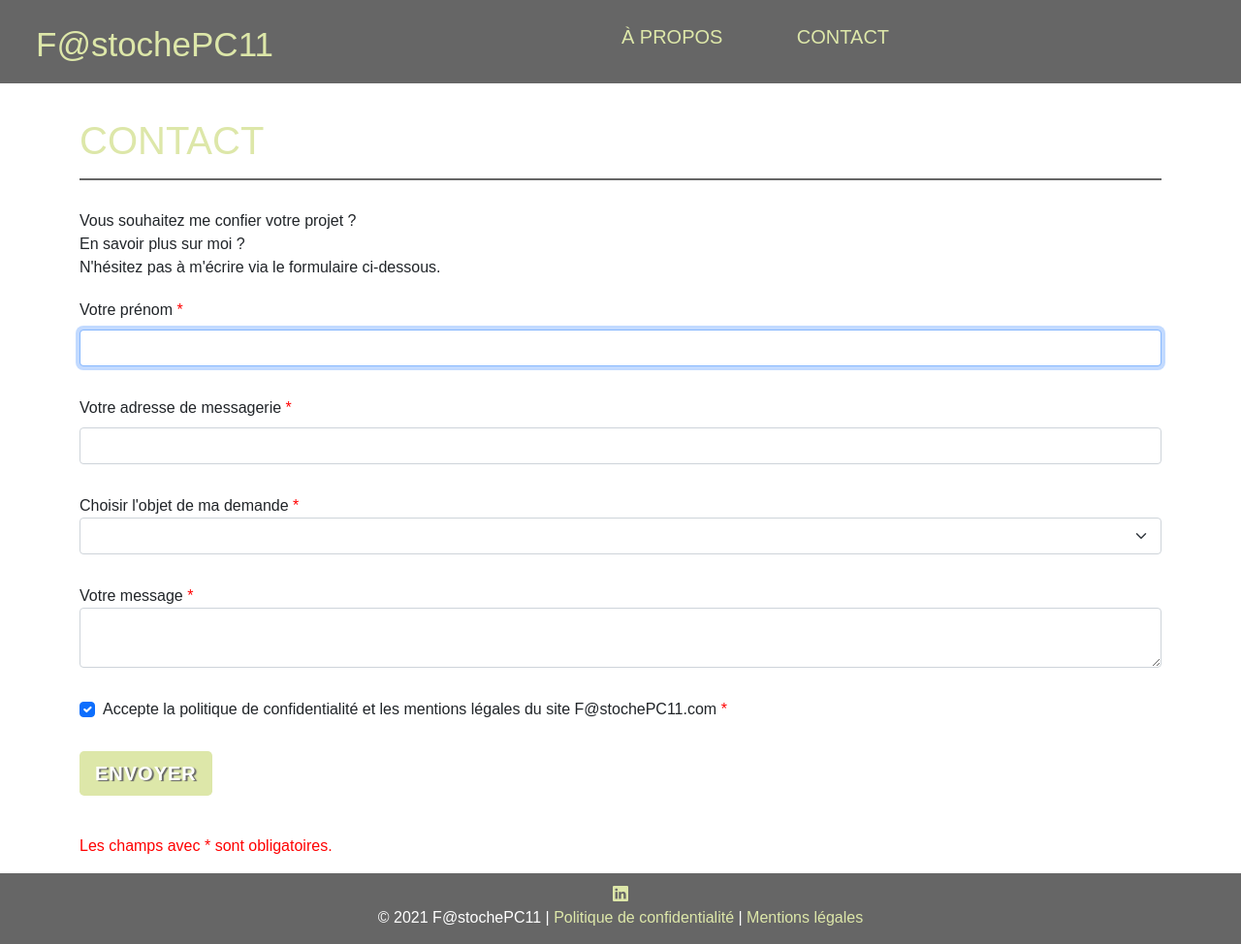
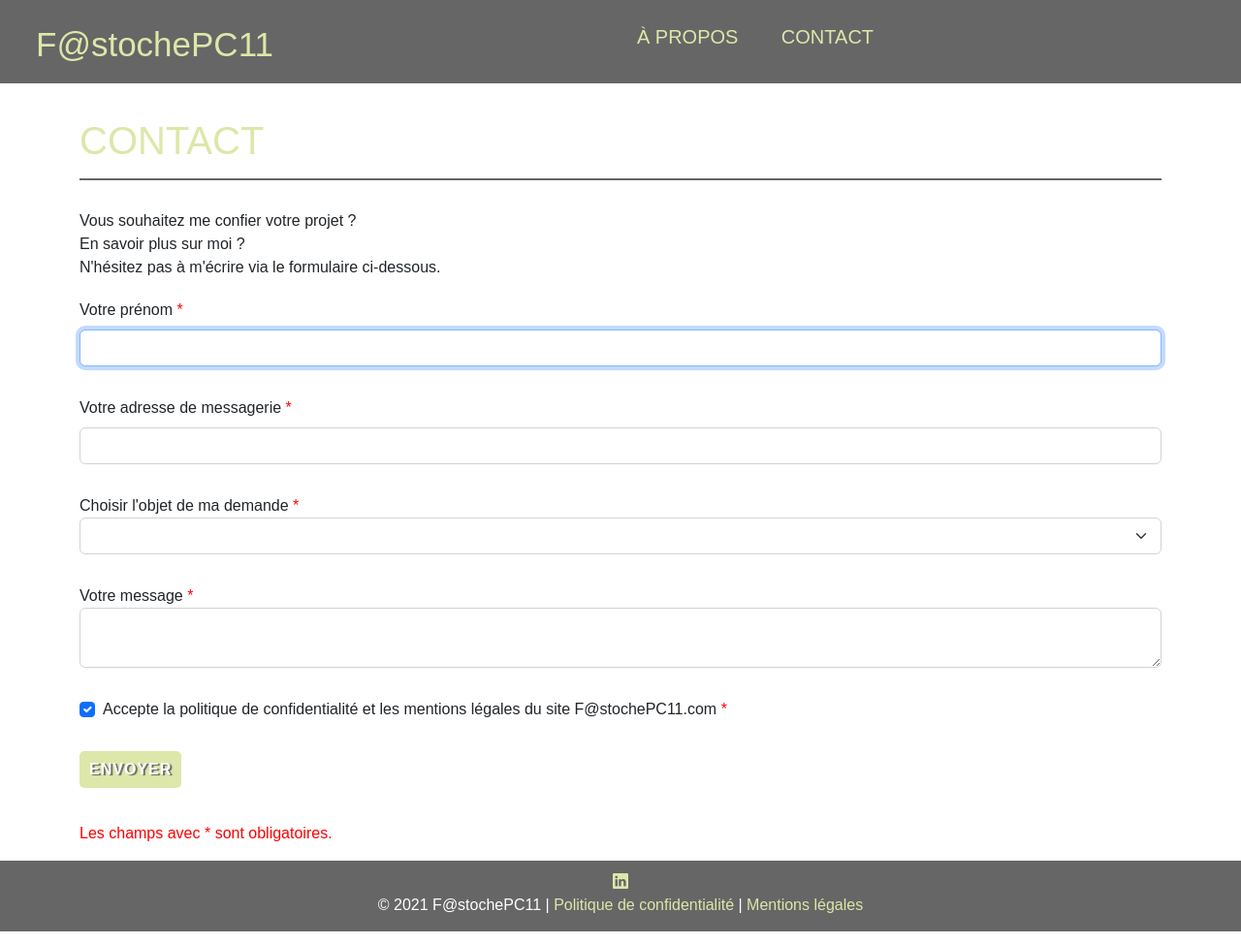
Before and after one commit to evrard-virginie/FastochePC11, a PHP site: page /contact.html in a window 1280 px wide. Shown: the whole page at 97% size. Run offline with PHP 8.4, Linux system fonts and the light colour scheme; some libraries are stand-ins or nearby versions.

Commit message:
MAJ Bootstrap, CSS bouton page contact

```diff
--- a/a_propos.html
+++ b/a_propos.html
@@ -12,9 +12,9 @@
         <title>FastochePC11 - A&#768; Propos</title>
 
         <!--Bootstrap CSS-->
-        <link href="https://cdn.jsdelivr.net/npm/bootstrap@5.1.3/dist/css/bootstrap.min.css" rel="stylesheet" integrity="sha384-1BmE4kWBq78iYhFldvKuhfTAU6auU8tT94WrHftjDbrCEXSU1oBoqyl2QvZ6jIW3" crossorigin="anonymous">
+        <link href="https://cdn.jsdelivr.net/npm/bootstrap@5.2.0-beta1/dist/css/bootstrap.min.css" rel="stylesheet" integrity="sha384-0evHe/X+R7YkIZDRvuzKMRqM+OrBnVFBL6DOitfPri4tjfHxaWutUpFmBp4vmVor" crossorigin="anonymous">
         <!--Bootstrap Icon-->
-        <link rel="stylesheet" href="https://cdn.jsdelivr.net/npm/bootstrap-icons@1.8.1/font/bootstrap-icons.css">
+        <link rel="stylesheet" href="https://cdn.jsdelivr.net/npm/bootstrap-icons@1.8.3/font/bootstrap-icons.css">
         <!--CSS-->
         <link rel="stylesheet" type="text/css" media="screen" href="style.css" >
     </head>
@@ -59,6 +59,6 @@
         </footer>
 
         <!-- Bootstrap JavaScript Bundle with Popper -->
-        <script src="https://cdn.jsdelivr.net/npm/bootstrap@5.1.3/dist/js/bootstrap.bundle.min.js" integrity="sha384-ka7Sk0Gln4gmtz2MlQnikT1wXgYsOg+OMhuP+IlRH9sENBO0LRn5q+8nbTov4+1p" crossorigin="anonymous"></script>
+        <script src="https://cdn.jsdelivr.net/npm/bootstrap@5.2.0-beta1/dist/js/bootstrap.bundle.min.js" integrity="sha384-pprn3073KE6tl6bjs2QrFaJGz5/SUsLqktiwsUTF55Jfv3qYSDhgCecCxMW52nD2" crossorigin="anonymous"></script>
     </body>
 </html>
--- a/contact.html
+++ b/contact.html
@@ -13,9 +13,9 @@
         <title>FastochePC11 - Contact</title>
 
         <!--Bootstrap CSS-->
-        <link href="https://cdn.jsdelivr.net/npm/bootstrap@5.1.3/dist/css/bootstrap.min.css" rel="stylesheet" integrity="sha384-1BmE4kWBq78iYhFldvKuhfTAU6auU8tT94WrHftjDbrCEXSU1oBoqyl2QvZ6jIW3" crossorigin="anonymous">
+        <link href="https://cdn.jsdelivr.net/npm/bootstrap@5.2.0-beta1/dist/css/bootstrap.min.css" rel="stylesheet" integrity="sha384-0evHe/X+R7YkIZDRvuzKMRqM+OrBnVFBL6DOitfPri4tjfHxaWutUpFmBp4vmVor" crossorigin="anonymous">
         <!--Bootstrap Icon-->
-        <link rel="stylesheet" href="https://cdn.jsdelivr.net/npm/bootstrap-icons@1.8.1/font/bootstrap-icons.css">
+        <link rel="stylesheet" href="https://cdn.jsdelivr.net/npm/bootstrap-icons@1.8.3/font/bootstrap-icons.css">
         <!--CSS-->
         <link rel="stylesheet" type="text/css" media="screen" href="style.css" >
         <!--JSON-->
@@ -113,6 +113,6 @@
         </footer>
 
         <!--Bootstrap Bundle avec Popper-->
-        <script src="https://cdn.jsdelivr.net/npm/bootstrap@5.1.3/dist/js/bootstrap.bundle.min.js" integrity="sha384-ka7Sk0Gln4gmtz2MlQnikT1wXgYsOg+OMhuP+IlRH9sENBO0LRn5q+8nbTov4+1p" crossorigin="anonymous"></script>
+        <script src="https://cdn.jsdelivr.net/npm/bootstrap@5.2.0-beta1/dist/js/bootstrap.bundle.min.js" integrity="sha384-pprn3073KE6tl6bjs2QrFaJGz5/SUsLqktiwsUTF55Jfv3qYSDhgCecCxMW52nD2" crossorigin="anonymous"></script>
     </body>
 </html>
--- a/index.html
+++ b/index.html
@@ -12,9 +12,9 @@
         <title>F@stochePC11 - Accueil</title>
 
         <!--Bootstrap CSS-->
-        <link href="https://cdn.jsdelivr.net/npm/bootstrap@5.1.3/dist/css/bootstrap.min.css" rel="stylesheet" integrity="sha384-1BmE4kWBq78iYhFldvKuhfTAU6auU8tT94WrHftjDbrCEXSU1oBoqyl2QvZ6jIW3" crossorigin="anonymous">
+        <link href="https://cdn.jsdelivr.net/npm/bootstrap@5.2.0-beta1/dist/css/bootstrap.min.css" rel="stylesheet" integrity="sha384-0evHe/X+R7YkIZDRvuzKMRqM+OrBnVFBL6DOitfPri4tjfHxaWutUpFmBp4vmVor" crossorigin="anonymous">
         <!--Bootstrap Icon-->
-        <link rel="stylesheet" href="https://cdn.jsdelivr.net/npm/bootstrap-icons@1.8.1/font/bootstrap-icons.css">
+        <link rel="stylesheet" href="https://cdn.jsdelivr.net/npm/bootstrap-icons@1.8.3/font/bootstrap-icons.css">
         <!--CSS-->
         <link rel="stylesheet" type="text/css" media="screen" href="style.css" >
     </head>
@@ -97,6 +97,6 @@
         </footer>
 
         <!--Bootstrap Bundle avec Popper-->
-        <script src="https://cdn.jsdelivr.net/npm/bootstrap@5.1.3/dist/js/bootstrap.bundle.min.js" integrity="sha384-ka7Sk0Gln4gmtz2MlQnikT1wXgYsOg+OMhuP+IlRH9sENBO0LRn5q+8nbTov4+1p" crossorigin="anonymous"></script>
+        <script src="https://cdn.jsdelivr.net/npm/bootstrap@5.2.0-beta1/dist/js/bootstrap.bundle.min.js" integrity="sha384-pprn3073KE6tl6bjs2QrFaJGz5/SUsLqktiwsUTF55Jfv3qYSDhgCecCxMW52nD2" crossorigin="anonymous"></script>
     </body>
 </html>
--- a/politique_confidentialite.html
+++ b/politique_confidentialite.html
@@ -12,9 +12,9 @@
         <title>FastochePC11 - Politique de confidentialité</title>
 
         <!--Bootstrap CSS-->
-        <link href="https://cdn.jsdelivr.net/npm/bootstrap@5.1.3/dist/css/bootstrap.min.css" rel="stylesheet" integrity="sha384-1BmE4kWBq78iYhFldvKuhfTAU6auU8tT94WrHftjDbrCEXSU1oBoqyl2QvZ6jIW3" crossorigin="anonymous">
+        <link href="https://cdn.jsdelivr.net/npm/bootstrap@5.2.0-beta1/dist/css/bootstrap.min.css" rel="stylesheet" integrity="sha384-0evHe/X+R7YkIZDRvuzKMRqM+OrBnVFBL6DOitfPri4tjfHxaWutUpFmBp4vmVor" crossorigin="anonymous">
         <!--Bootstrap Icon-->
-        <link rel="stylesheet" href="https://cdn.jsdelivr.net/npm/bootstrap-icons@1.8.1/font/bootstrap-icons.css">
+        <link rel="stylesheet" href="https://cdn.jsdelivr.net/npm/bootstrap-icons@1.8.3/font/bootstrap-icons.css">
         <!--CSS-->
         <link rel="stylesheet" type="text/css" media="screen" href="style.css" >
     </head>
@@ -112,6 +112,6 @@
         </footer>
 
         <!--Bootstrap Bundle avec Popper-->
-        <script src="https://cdn.jsdelivr.net/npm/bootstrap@5.1.3/dist/js/bootstrap.bundle.min.js" integrity="sha384-ka7Sk0Gln4gmtz2MlQnikT1wXgYsOg+OMhuP+IlRH9sENBO0LRn5q+8nbTov4+1p" crossorigin="anonymous"></script>
+        <script src="https://cdn.jsdelivr.net/npm/bootstrap@5.2.0-beta1/dist/js/bootstrap.bundle.min.js" integrity="sha384-pprn3073KE6tl6bjs2QrFaJGz5/SUsLqktiwsUTF55Jfv3qYSDhgCecCxMW52nD2" crossorigin="anonymous"></script>
     </body>
 </html>
--- a/style.css
+++ b/style.css
@@ -159,13 +159,15 @@ figcaption {
 }
 /* Bouton envoyer */
 .btn-contact {
-    margin-bottom: 40px;
+    margin-bottom: 35px;
     color: #fff;
     background-color: #dde7a9;
     border: #fff ;
+    border-radius: 5px;
     font-weight: bold;
     text-shadow: 2px 1px 1px #666;
     letter-spacing: 1px;
+    padding: 7px 10px 7px 10px;
 }
 .btn-contact:hover {
     color: #dde7a9;
```
Also changed, not shown: mentions_legales.html (+5 -5 lines).
